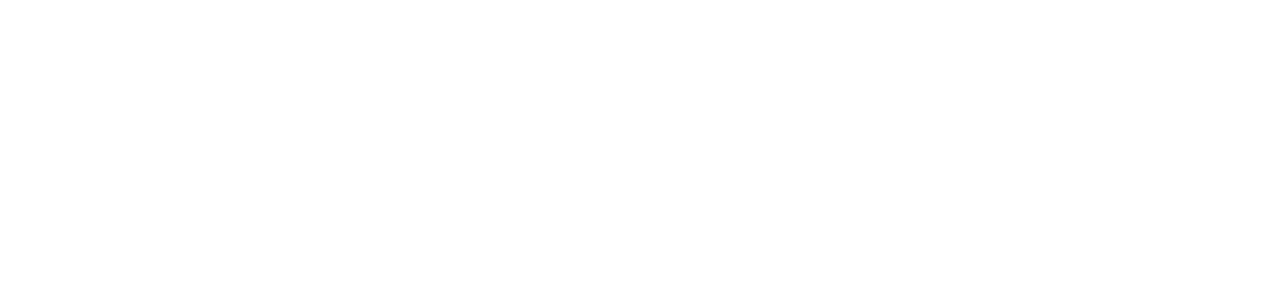
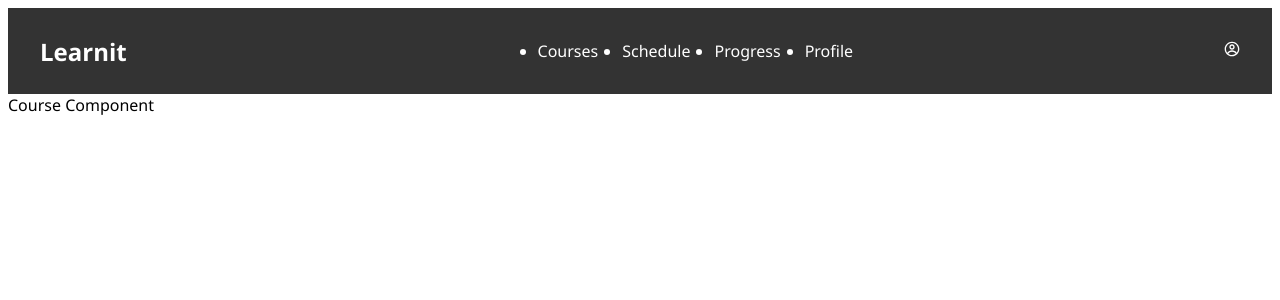
Before and after one commit to aravinth-krishna/reactapptest.client, a React (Vite) app: page /course in a window 1280 px wide. Before the commit this address had no page. Shown: the top 300 px of the page. Built offline with nearby package versions, Linux system fonts and the light colour scheme.

Commit message:
Add Course component, Navbar, and Layout structure; update LandingPage

```diff
--- a/src/App.jsx
+++ b/src/App.jsx
@@ -3,6 +3,8 @@
 import LandingPage from "./components/LandingPage.jsx";
 import Signin from "./components/Signin.jsx";
 import Signup from "./components/Signup.jsx";
+import Layout from "./layouts/Layout.jsx";
+import Course from "./components/Course.jsx";
 
 function App() {
   return (
@@ -14,6 +16,17 @@
           <Route path="login" element={<Signin />} />
           <Route path="register" element={<Signup />} />
         </Route>
+
+        <Route>
+          <Route
+            path="/course"
+            element={
+              <Layout>
+                <Course />
+              </Layout>
+            }
+          />
+        </Route>
       </Routes>
     </BrowserRouter>
   );
--- /dev/null
+++ b/src/components/Course.jsx
@@ -0,0 +1,7 @@
+import styles from "./Course.module.css";
+
+function Course() {
+  return <div className={styles.course}>Course Component</div>;
+}
+
+export default Course;
--- a/src/components/LandingPage.jsx
+++ b/src/components/LandingPage.jsx
@@ -4,8 +4,6 @@
 import Team from "./Team";
 import GetStarted from "./GetStarted";
 import HomeFooter from "./HomeFooter";
-import Signin from "./Signin";
-import Signup from "./Signup";
 
 function LandingPage() {
   return (
--- /dev/null
+++ b/src/components/Navbar.jsx
@@ -0,0 +1,29 @@
+import styles from "./Navbar.module.css";
+import { CgProfile } from "react-icons/cg";
+
+function Navbar() {
+  return (
+    <nav className={styles.navbar}>
+      <div className={styles.logo}>Learnit</div>
+      <ul className={styles.navLinks}>
+        <li>
+          <a href="/course">Courses</a>
+        </li>
+        <li>
+          <a href="/schedule">Schedule</a>
+        </li>
+        <li>
+          <a href="/progress">Progress</a>
+        </li>
+        <li>
+          <a href="/profile">Profile</a>
+        </li>
+      </ul>
+      <div className={styles.profileIcon}>
+        <CgProfile />
+      </div>
+    </nav>
+  );
+}
+
+export default Navbar;
--- /dev/null
+++ b/src/components/Navbar.module.css
@@ -0,0 +1,28 @@
+.navbar {
+  display: flex;
+  justify-content: space-between;
+  align-items: center;
+  padding: 1rem 2rem;
+  background-color: #333;
+  color: white;
+}
+
+.navbar .logo {
+  font-size: 1.5rem;
+  font-weight: bold;
+}
+
+.navbar .navLinks {
+  display: flex;
+  gap: 1.5rem;
+}
+
+.navbar .navLinks a {
+  color: white;
+  font-size: 1rem;
+  transition: color 0.3s ease;
+}
+
+.navbar .navLinks a:hover {
+  color: #ffcc00;
+}
--- /dev/null
+++ b/src/layouts/Layout.jsx
@@ -0,0 +1,12 @@
+import Navbar from "../components/Navbar.jsx";
+
+const Layout = ({ children }) => {
+  return (
+    <>
+      <Navbar />
+      <main>{children}</main>
+    </>
+  );
+};
+
+export default Layout;
```
Also changed, not shown: src/components/Course.module.css (added).
